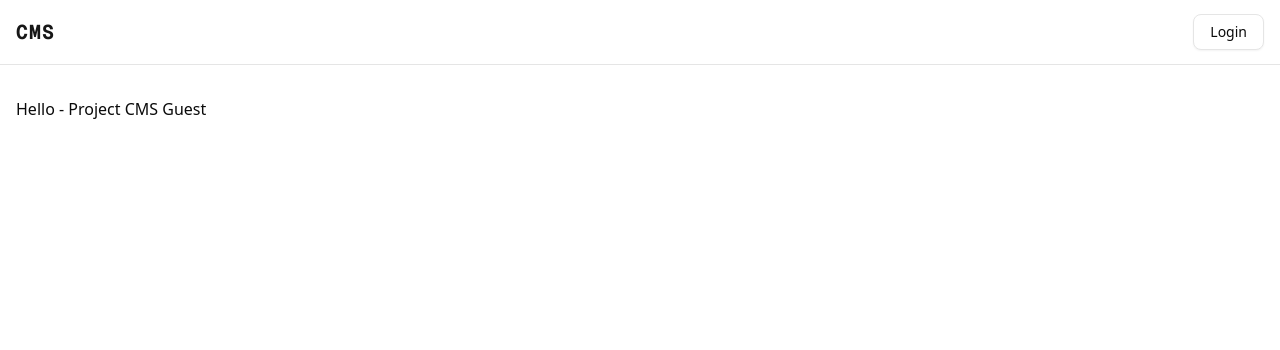
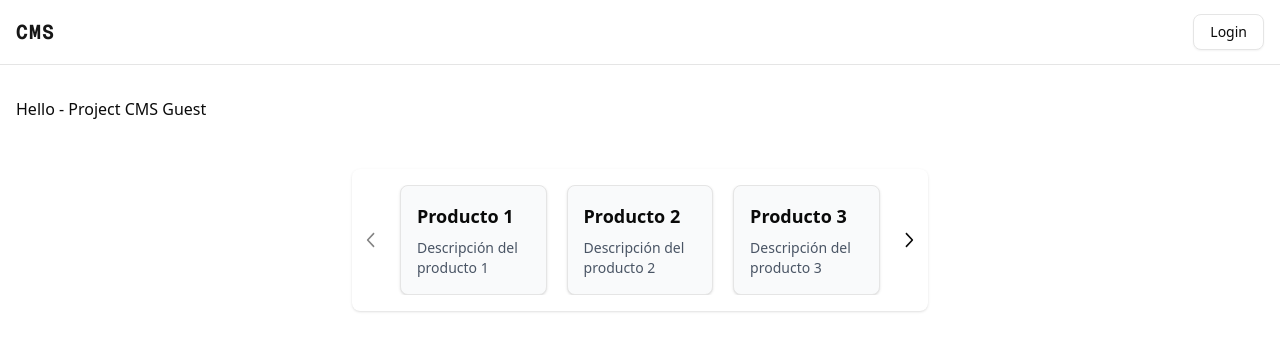
Before and after one commit to pnicolaum/cms, a Next.js app in the folder front/: page / in a window 1280 px wide. Shown: the top 350 px of the page. Built offline with nearby package versions, Linux system fonts and the light colour scheme; no server answers.

Commit message:
carousel

```diff
--- a/front/package.json
+++ b/front/package.json
@@ -10,6 +10,7 @@
   },
   "dependencies": {
     "@radix-ui/react-dialog": "^1.1.14",
+    "@radix-ui/react-icons": "^1.3.2",
     "@radix-ui/react-label": "^2.1.7",
     "@radix-ui/react-slot": "^1.2.3",
     "@react-native-async-storage/async-storage": "^2.1.2",
--- a/front/src/app/page.tsx
+++ b/front/src/app/page.tsx
@@ -2,6 +2,7 @@
 
 import { useEffect, useState } from "react";
 import { User } from '@/types/index';
+import { Carousel } from '@/components/Carousel';
 
 export default function Home() {
   const [user, setUser] = useState<User | null>(null);
@@ -25,8 +26,14 @@ export default function Home() {
   }, []);
 
   return (
+    <>
     <h1>
       Hello - Project CMS {user ? user.name : 'Guest'}
     </h1>
+    <br />
+    <br />
+
+    <Carousel/>
+    </>
   );
 }
--- /dev/null
+++ b/front/src/components/Carousel.tsx
@@ -0,0 +1,62 @@
+import { useState } from 'react';
+import { ChevronLeftIcon, ChevronRightIcon } from '@radix-ui/react-icons';
+
+const prods = [
+  { id: '1', name: 'Producto 1', description: 'Descripción del producto 1' },
+  { id: '2', name: 'Producto 2', description: 'Descripción del producto 2' },
+  { id: '3', name: 'Producto 3', description: 'Descripción del producto 3' },
+  { id: '4', name: 'Producto 4', description: 'Descripción del producto 4' },
+  { id: '5', name: 'Producto 5', description: 'Descripción del producto 5' },
+];
+
+export const Carousel = () => {
+  const [startIndex, setStartIndex] = useState(0);
+  const visibleCount = 3;
+
+  const handlePrev = () => {
+    setStartIndex((prev) => Math.max(prev - 1, 0));
+  };
+
+  const handleNext = () => {
+    setStartIndex((prev) => Math.min(prev + 1, prods.length - visibleCount));
+  };
+
+  const visibleProducts = prods.slice(startIndex, startIndex + visibleCount);
+
+  return (
+    <div className="max-w-xl mx-auto pb-4 pt-4 bg-white rounded-md shadow-sm relative flex items-center">
+      {/* Flecha izquierda */}
+      <button
+        onClick={handlePrev}
+        disabled={startIndex === 0}
+        className="p-2 rounded hover:bg-gray-200 disabled:opacity-50 absolute left-0 z-10"
+        aria-label="Anterior"
+      >
+        <ChevronLeftIcon className="w-6 h-6" />
+      </button>
+
+      {/* Lista de productos */}
+      <ul className="flex overflow-hidden w-[93%] px-12 gap-5">
+        {visibleProducts.map(({ id, name, description }) => (
+          <li
+            key={id}
+            className="flex-shrink-0 w-1/3 border rounded-md p-4 bg-gray-50 shadow-sm mr-0"
+          >
+            <h3 className="text-lg font-semibold mb-2">{name}</h3>
+            <p className="text-sm text-gray-600">{description}</p>
+          </li>
+        ))}
+      </ul>
+
+      {/* Flecha derecha */}
+      <button
+        onClick={handleNext}
+        disabled={startIndex >= prods.length - visibleCount}
+        className="p-2 rounded hover:bg-gray-200 disabled:opacity-50 absolute right-0 z-10"
+        aria-label="Siguiente"
+      >
+        <ChevronRightIcon className="w-6 h-6" />
+      </button>
+    </div>
+  );
+};
```
Also changed, not shown: 1 other file (tests, documents, lock files or other folders).
